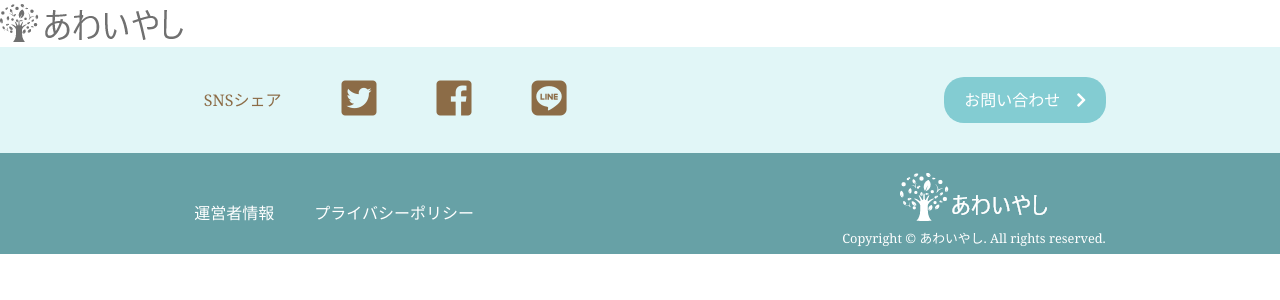
After one commit to harumakiprog05/Web-Programmer-6th, a PHP site: page /search.html in a window 1280 px wide. The commit adds this page. Shown: the top 300 px of the page. Run offline with PHP 8.4, Linux system fonts and the light colour scheme; some libraries are stand-ins or nearby versions.

```diff
--- a/css/base.css
+++ b/css/base.css
@@ -20,14 +20,6 @@ p {
 
 span {
      display: inline-block;
-}
-
-.pc_footer {
-     display: none;
-}
-
-.pcgnav {
-     display: none;
 }
 
 /* ----------------------------マルチクラス用---------------------------- */
@@ -125,6 +117,30 @@ span {
      background-color: #EDE3CC;
 }
 
+/* ヘッダーCSS */
+
+/* フッターCSS */
+
+.pc_footer {
+     display: none;
+}
+
+.pcgnav {
+     display: none;
+}
+
+.sp_footer .sns_tag .fa-instagram {
+     font-size: 40px;
+}
+
+.sns_tag {
+     justify-content: center;
+     padding-bottom: 10px;
+}
+
+.sns_tag h2{
+     padding: 0 10px;
+}
 /* ---------------PC時の表示設定--------------- */
 
 @media screen and (min-width: 950px) {
@@ -153,14 +169,13 @@ span {
           font-size: 55px;
      }
      /* PC版は非表示 */
-     .spgnav, .el_humburger_wrapper, .sp_footer {
+     .spgnav,.sp_footer {
           display: none !important;
      }
      /* PC版は表示 */
-     .pc_footer{
+     .pc_footer {
           display: block;
      }
-
      /* PC版共通設定 */
      html {
           font-size: 16px;
@@ -180,8 +195,7 @@ span {
           font-size: 30px;
           line-height: 38px !important;
      }
-
-     .pcgnav{
+     .pcgnav {
           width: 100%;
           padding: 16px 0;
      }
--- /dev/null
+++ b/search.html
@@ -0,0 +1,166 @@
+<!DOCTYPE html>
+<html lang="ja">
+<head>
+	<meta charset="UTF-8" />
+	<meta name="viewport" content="width=device-width, initial-scale=1.0, maximum-scale=1.0, minimum-scale=1.0">
+	<link rel="stylesheet" href="css/reset.css">
+	<link rel="stylesheet" href="css/base.css">
+	<link rel="stylesheet" href="css/style.css">
+	<link rel="stylesheet" href="css/search.css">
+	<link href="https://fonts.googleapis.com/css2?family=Noto+Sans+JP:wght@300&family=Noto+Serif&display=swap" rel="stylesheet">
+
+	<!--CDNでjQuery読み込む-->
+	<script src="https://code.jquery.com/jquery-2.2.4.min.js" integrity="sha256-BbhdlvQf/xTY9gja0Dq3HiwQF8LaCRTXxZKRutelT44=" crossorigin="anonymous"></script>
+
+	<!--CDNでFontAwsome読み込む-->
+	<link href="https://use.fontawesome.com/releases/v5.6.1/css/all.css" rel="stylesheet">
+
+
+	<title>あわいやし</title>
+</head>
+
+<body>
+	<header class="sidepage_header">
+
+
+		<!--スマホ用ナビゲーション-->
+		<img src="image/logo.png" alt="">
+		<nav class="spgnav">
+			<div class="el_humburger">
+				<!--ハンバーガーボタン-->
+				<div class="el_humburger_wrapper">
+					<span class="el_humburger_bar top"></span>
+					<span class="el_humburger_bar middle"></span>
+					<span class="el_humburger_bar bottom"></span>
+				</div>
+			</div>
+			<div class="gnav_inner">
+
+
+				<div class="gnav_item">
+					<img class="gnav_logo" src="image\logo.png" alt="ロゴ">
+				</div>
+				<div class="gnav_menu">
+					<div class="gnav_item">
+						<span class="circle fun fun_color_dark tall_circle_set0">楽</span>-たのしい-
+					</div>
+
+					<div class="gnav_item">
+						<span class="circle calm calm_color_dark tall_circle_set">静</span>-しずか-
+					</div>
+
+					<div class="gnav_item">
+						<span class="circle yum yum_color_dark tall_circle_set">旨</span>-うまい-
+					</div>
+
+					<div class="gnav_item">モデルコース</div>
+					<div class="gnav_item">検索</div>
+				</div>
+
+			</div>
+		</nav>
+
+
+
+	</header>
+	<!--PC用ナビゲーション-->
+	<nav id="pcgnav" class="pcgnav theme_color_dark">
+		<div class="container">
+
+			<ul class="flex">
+				<a href="">
+					<li><img src="image/logo_white.png" alt="あわいやしロゴ"> </li>
+				</a>
+				<a href="">
+					<li><span class="circle fun_color_dark nav_circle_set">楽</span>-たのしい-</li>
+				</a>
+				<a href="">
+					<li><span class="circle calm_color_dark nav_circle_set">静</span>-しずか-</li>
+				</a>
+				<a href="">
+					<li>
+						<span class="circle yum_color_dark nav_circle_set">旨</span>-うまい-
+					</li>
+				</a>
+				<a href="">
+					<li>モデルコース</li>
+				</a>
+				<a href="">
+					<li><i class="fas fa-search"></i> 検索</li>
+				</a>
+			</ul>
+		</div>
+	</nav>
+
+
+
+
+
+
+	<footer>
+
+		<!-- スマートフォン用フッター -->
+		<div class="sp_footer">
+			<div class="on_footer theme_color_light">
+				<div class="flex sns_tag">
+					<i class="fab fa-instagram"></i>
+					<h2>#あわいやし</h2>
+				</div>
+				<div class="formbutton_parent">
+					<button class="more calm_color_dark">お問い合わせ　<i class="fas fa-chevron-right"></i></button>
+					<button class="top_return grande_circle_set calm_color_dark circle"><i class="fas fa-chevron-up"></i></button>
+				</div>
+			</div>
+
+			<div class="under_footer theme_color_dark">
+				<ul class="footer_ul">
+					<li>運営者情報</li>
+					<li>プライバシーポリシー</li>
+				</ul>
+				<h1><img src="image\logo_white.png" alt="あわいやしロゴ"></h1>
+				<small class="copyright">Copyright © あわいやし. All rights reserved.</small> -->
+
+			</div>
+
+		</div>
+
+
+
+		<!-- PC用フッター -->
+		<div class="pc_footer">
+			<div class="on_footer theme_color_light">
+				<div id="waveAnimation" class="flex">
+					<ul class="footer_ul flex">
+						<li>SNSシェア</li>
+						<li><a href=""><i class="fab fa-twitter-square"></i></a></li>
+						<li><a href=""><i class="fab fa-facebook-square"></i></a></li>
+						<li><a href=""><i class="fab fa-line"></i></a></li>
+					</ul>
+
+					<button class="more calm_color_dark">お問い合わせ　<i class="fas fa-chevron-right"></i></button>
+				</div>
+
+			</div>
+
+			<div class="under_footer theme_color_dark flex">
+				<ul class="flex left">
+					<li>運営者情報</li>
+					<li>プライバシーポリシー</li>
+				</ul>
+				<div class="right">
+					<h1><img src="image/logo_white.png" alt="あわいやしロゴ"></h1>
+					<small>Copyright © あわいやし. All rights reserved.</small>
+
+				</div>
+
+			</div>
+
+
+		</div>
+
+
+
+		<script src="js\jQuery.js"></script>
+	</footer>
+</body>
+</html>
```
Also changed, not shown: index.html (+10 -10 lines), css/search.css (added), image/category_img_shizuka.jpg (added), image/category_img_tanoshii.jpg (added), image/category_img_umai.jpg (added), image/main_visual_img_01.jpg (added), image/main_visual_img_02.jpg (added), image/main_visual_img_03.jpg (added).
